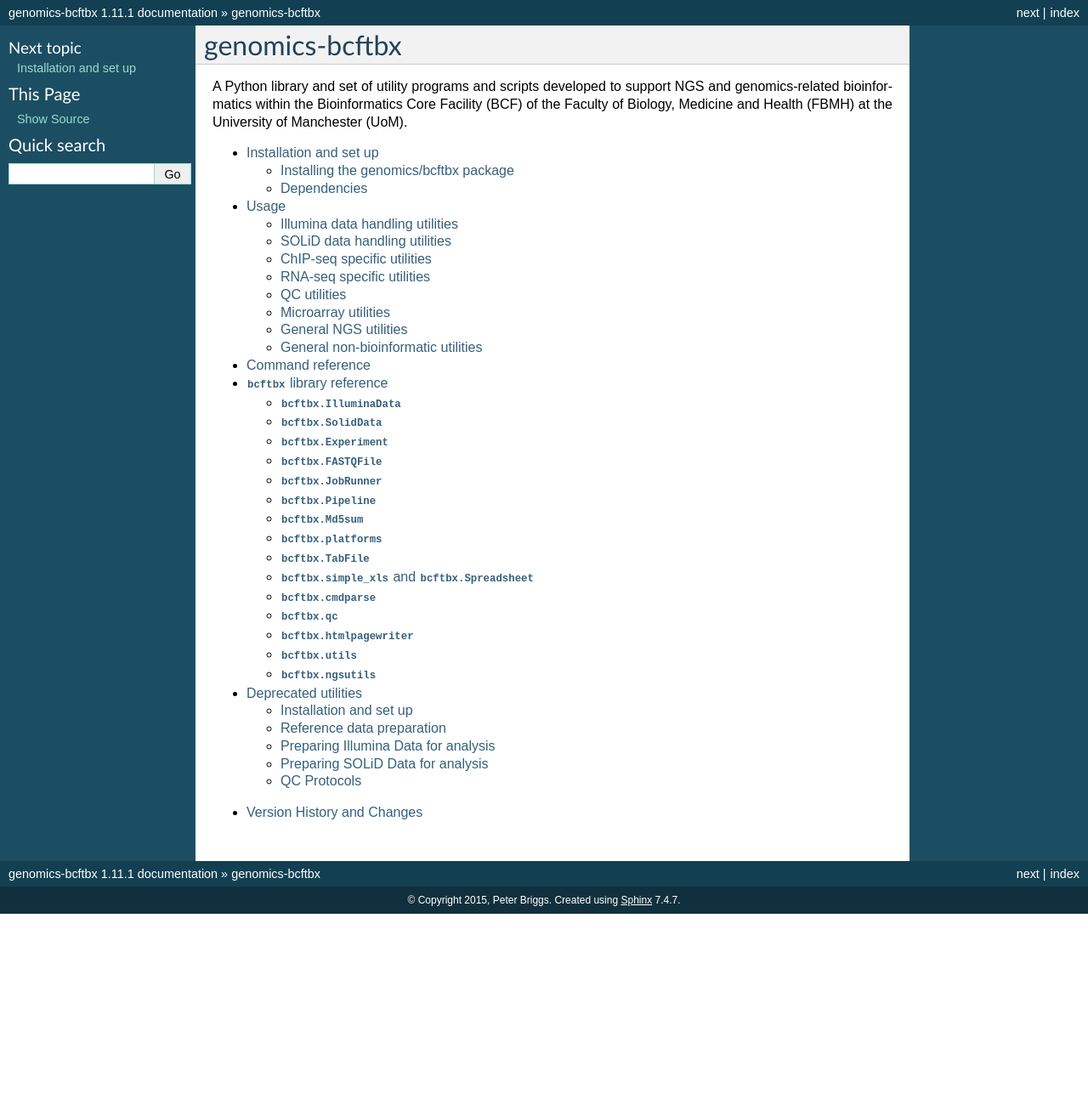
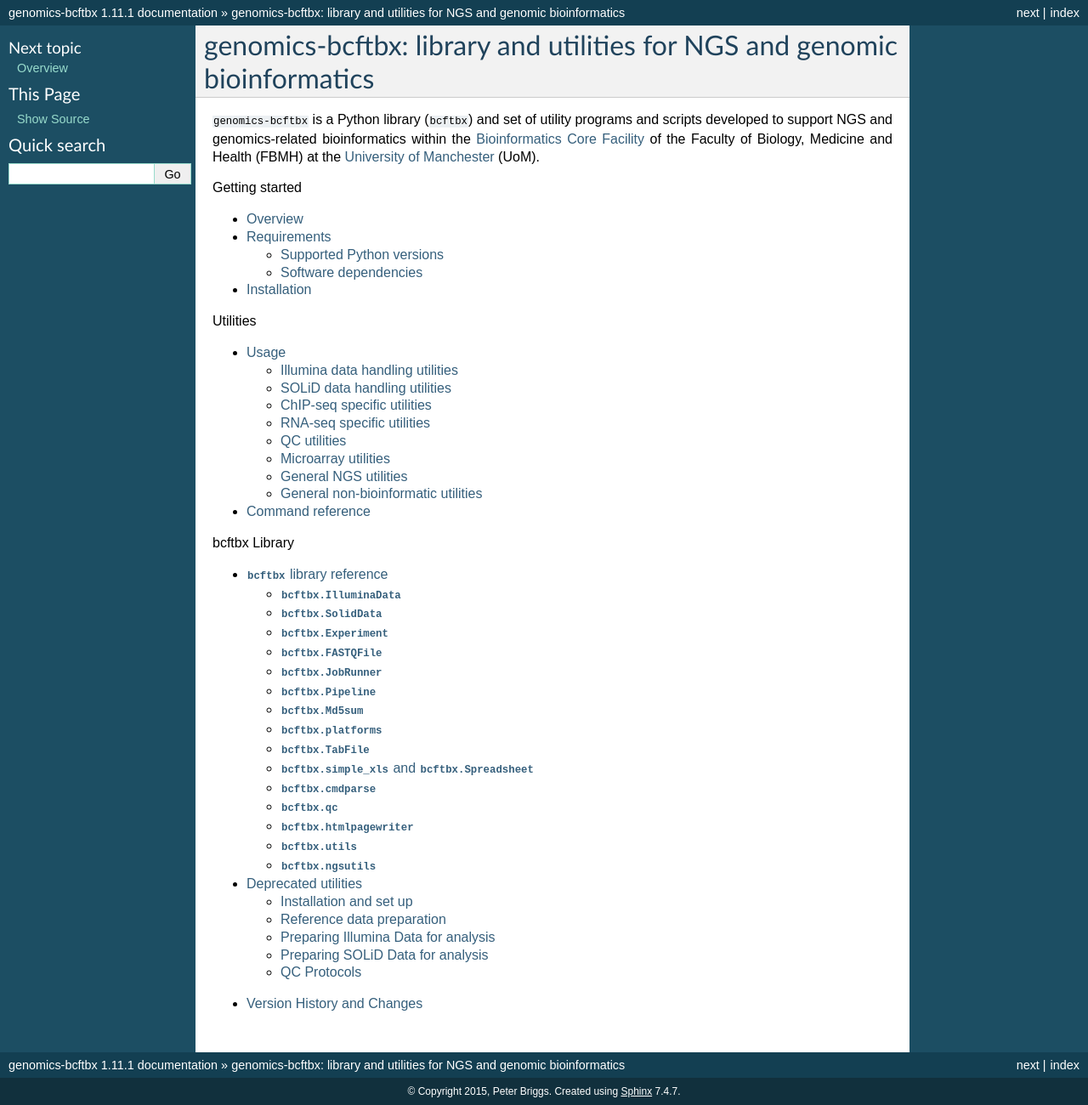
Before and after one commit to fls-bioinformatics-core/genomics, a Sphinx documentation site: the page built from docs/source/index.rst, in a window 1280 px wide. Shown: the whole page at 85% size. Built offline with Sphinx 7.4.7, drawn with Linux system fonts in a browser that asks for light colours; before the commit the page ends 1075 px from its top, so only the background shows below that.

Commit message:
Documentation: expand 'config' docs into overview, requirements and install docs.

```diff
--- a/docs/source/config.rst
+++ /dev/null
@@ -1,33 +0,0 @@
-Installation and set up
-=======================
-
-Installing the genomics/bcftbx package
-**************************************
-
-Currently it is recommended to install ``genomics-bcftbx`` from Github
-into a Python virtual environment, for example:
-
-::
-
-    virtualenv venv
-    . venv/bin/activate
-    pip install https://github.com/fls-bioinformatics-core/genomics/archive/1.11.0.tar.gz
-
-The list of available releases can be found at https://github.com/fls-bioinformatics-core/genomics/releases
-
-Dependencies
-************
-
-The package consists predominantly of code written in Python, and the
-following versions are supported:
-
-* Python 3.6
-* Python 3.7
-* Python 3.8
-
-Additional Python packages will be installed automatically by ``pip``.
-
-In addition some of the utilities also use 3rd-party software packages,
-including:
-
-* ``STAR`` https://github.com/alexdobin/STAR
--- a/docs/source/index.rst
+++ b/docs/source/index.rst
@@ -1,17 +1,32 @@
-genomics-bcftbx
-===============
+genomics-bcftbx: library and utilities for NGS and genomic bioinformatics
+=========================================================================
 
-A Python library and set of utility programs and scripts developed to
-support NGS and genomics-related bioinformatics within the Bioinformatics
-Core Facility (BCF) of the Faculty of Biology, Medicine and Health (FBMH)
-at the University of Manchester (UoM).
+``genomics-bcftbx`` is a Python library (``bcftbx``) and set of utility
+programs and scripts developed to support NGS and genomics-related
+bioinformatics within the
+`Bioinformatics Core Facility <https://www.bmh.manchester.ac.uk/research/facilities/bioinformatics/>`_
+of the Faculty of Biology, Medicine and Health (FBMH) at the
+`University of Manchester <https://www.manchester.ac.uk/>`_ (UoM).
 
 .. toctree::
    :maxdepth: 2
+   :caption: Getting started
 
-   config
+   overview
+   requirements
+   install
+
+.. toctree::
+   :maxdepth: 2
+   :caption: Utilities
+
    usage
    reference
+
+.. toctree::
+   :maxdepth: 2
+   :caption: bcftbx Library
+
    bcftbx
    deprecated
 
--- /dev/null
+++ b/docs/source/install.rst
@@ -0,0 +1,33 @@
+************
+Installation
+************
+
+The ``genomics-bcftbx`` package is available from its GitHub respository at
+
+ * https://github.com/fls-bioinformatics-core/genomics
+
+Specific versions can be obtained as ``tar.gz`` archives from:
+
+ * https://github.com/fls-bioinformatics-core/genomics/releases
+
+The software is written in Python (see :ref:`supported_python_versions` for
+a list of supported versions).
+
+It is recommended to install the package into a Python ``virtualenv``, for
+example::
+
+    virtualenv venv.bcftbx
+    . venv.bcftbx/bin/activate
+
+To install a specific version, first download and unpack the source code,
+e.g.::
+
+    wget https://github.com/fls-bioinformatics-core/genomics/archive/2.0.0.tar.gz
+    tar zxf 2.0.0.tar.gz
+
+Then install the package using::
+
+    pip install ./genomics-2.0.0
+
+See the :doc:`requirements documentation <requirements>` for details
+of other 3rd party software that is needed for specific utilities.
--- /dev/null
+++ b/docs/source/overview.rst
@@ -0,0 +1,28 @@
+********
+Overview
+********
+
+``genomics-bcftbx`` provides a Python library and a set of utilities
+used for NGS and genomics-related bioinformatics tasks.
+
+The ``bcftbx`` library provides submodules for various tasks,
+including:
+
+* handling data from Illumina and SOLiD sequencing platforms;
+* working with various file formats including Fastq, Fasta, MS
+* Excel (``.xls`` and ``.xlsx``), HTML and tab-delimited (``.tsv``)
+  files;
+* running commands on local and cluster systems;
+* general filesystem operations, text manipulation and checksumming.
+
+More details on the ``bcftbx`` library can be found in :doc:`bcftbx`.
+
+The library supports a collection of utilities for tasks including:
+
+* handling Illumina and SOLiD sequencing data;
+* reporting outputs from bioinformatics software;
+* analysing and reporting microarray data;
+* performing basic manipulations on Fastq and Fasta files;
+* working with MD5 checksumming of files.
+
+More details on the utilities can be found in :doc:`usage`.
```
Also changed, not shown: docs/source/requirements.rst (added, +26 -0 lines).
